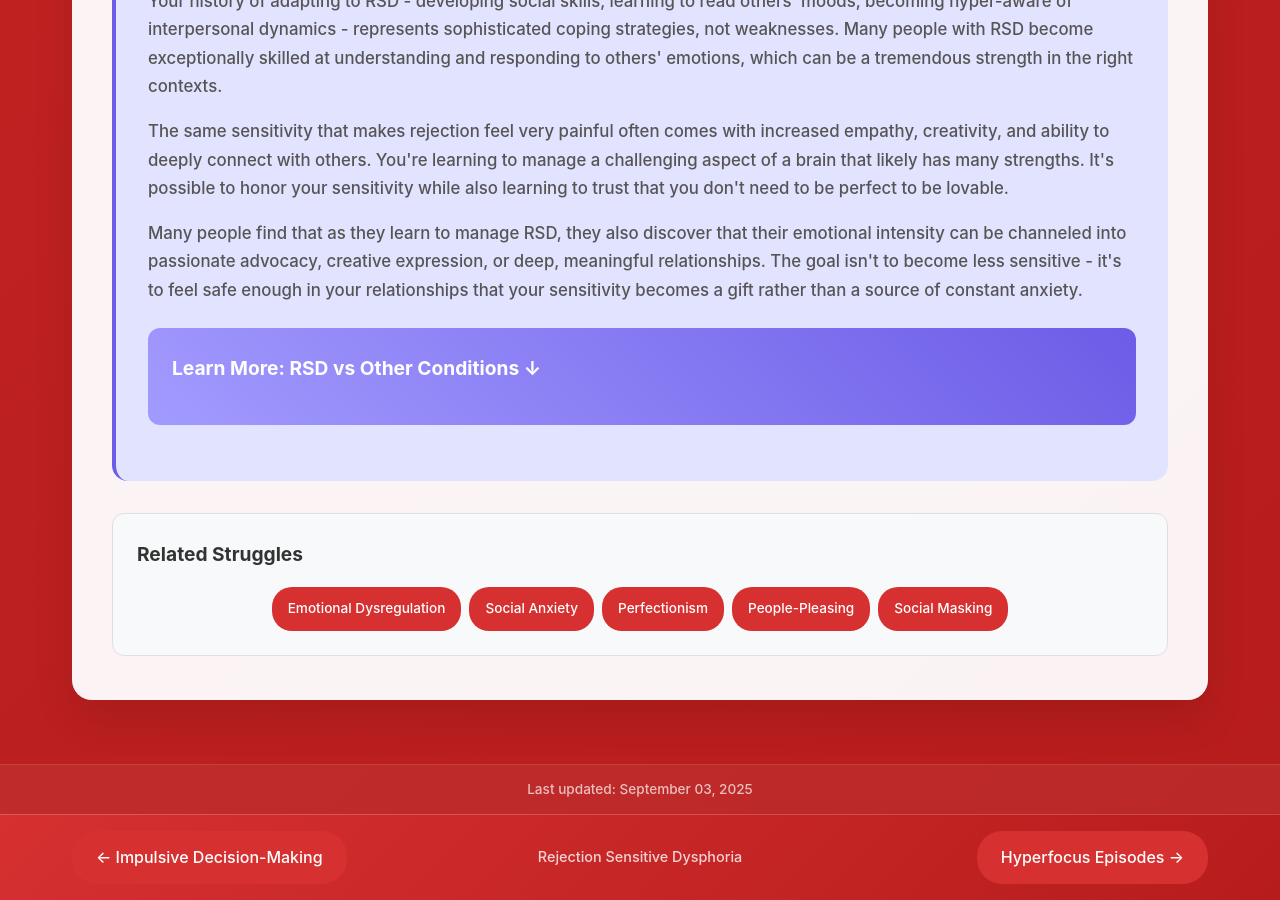
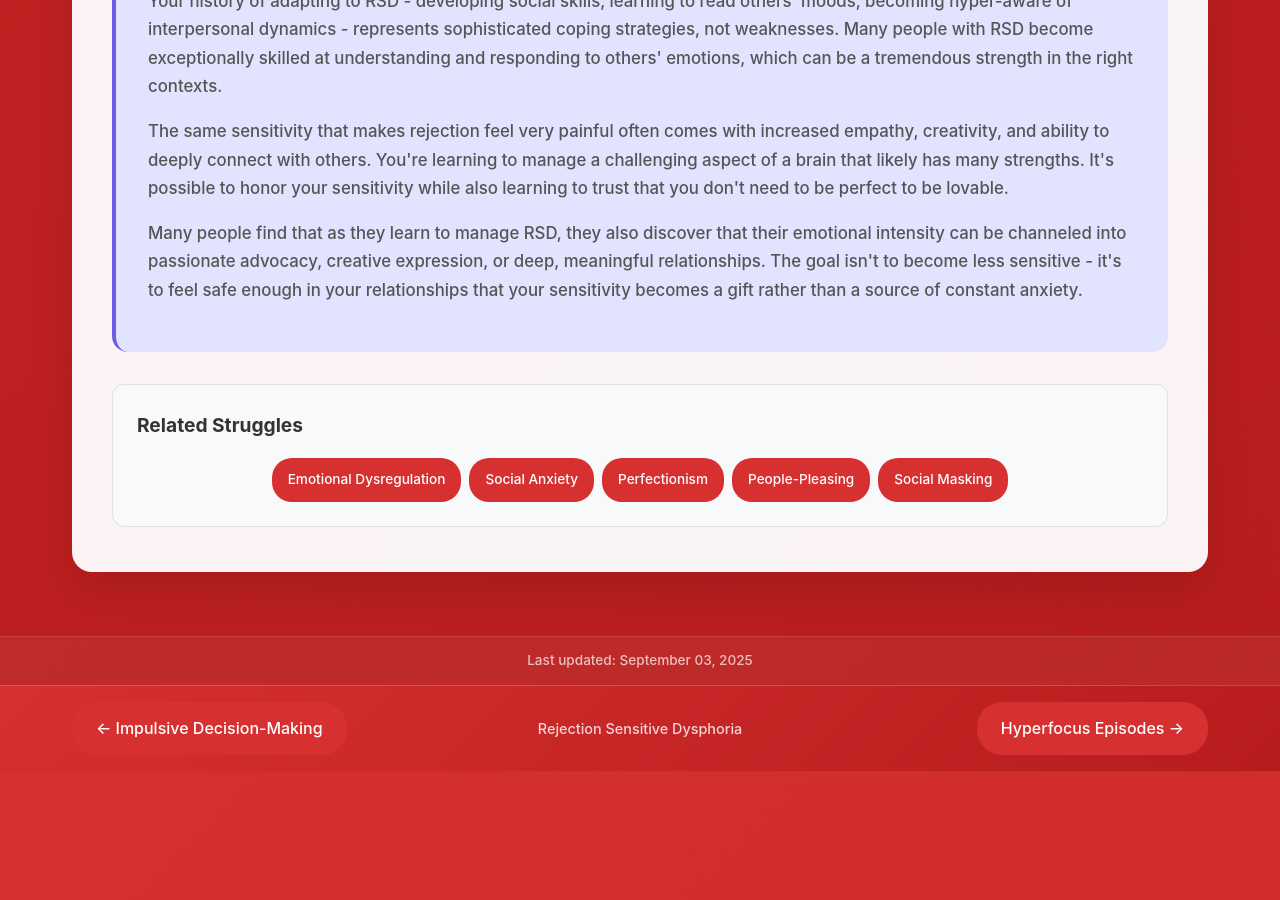
Before and after one commit to neurodivergent-survival-guide/neurodivergent-survival-guide, a Jekyll site: the page built from struggles/rejection-sensitive-dysphoria.html, in a window 1280 px wide and 900 px high, scrolled down 6138 px. Built offline with Jekyll 4.4.1, drawn with Linux system fonts in a browser that asks for light colours; after the commit the page ends 6909 px from its top, so only the background shows below that.

Commit message:
Update rejection-sensitive-dysphoria.html

```diff
--- a/struggles/rejection-sensitive-dysphoria.html
+++ b/struggles/rejection-sensitive-dysphoria.html
@@ -172,17 +172,6 @@ search_terms: ["people think I'm rude", "always saying sorry", "afraid people wi
         <p>The same sensitivity that makes rejection feel very painful often comes with increased empathy, creativity, and ability to deeply connect with others. You're learning to manage a challenging aspect of a brain that likely has many strengths. It's possible to honor your sensitivity while also learning to trust that you don't need to be perfect to be lovable.</p>
 
         <p>Many people find that as they learn to manage RSD, they also discover that their emotional intensity can be channeled into passionate advocacy, creative expression, or deep, meaningful relationships. The goal isn't to become less sensitive - it's to feel safe enough in your relationships that your sensitivity becomes a gift rather than a source of constant anxiety.</p>
-
-        <div class="learn-more" onclick="toggleLearnMore(this)">
-            <h3>Learn More: RSD vs Other Conditions ↓</h3>
-            <div class="learn-more-content">
-                <p>While RSD is most commonly discussed in relation to <a class="jargon">ADHD<span class="tooltip">Attention Deficit Hyperactivity Disorder - a neurodevelopmental condition affecting attention, impulse control, and activity levels</span></a>, similar patterns can occur with other conditions. People with <a class="jargon">autism<span class="tooltip">A neurodevelopmental condition involving differences in social communication and sensory processing</span></a> may experience rejection sensitivity around being misunderstood or having their communication style criticized. Those with <a class="jargon">borderline personality disorder<span class="tooltip">A mental health condition involving intense emotions and unstable relationships</span></a> often experience fear of abandonment that can look similar to RSD but has different underlying mechanisms.</p>
-
-                <p>The key difference with ADHD-related RSD is that it's specifically tied to <a class="jargon">dopamine dysregulation<span class="tooltip">Imbalanced dopamine activity that affects emotional stability and social reward processing</span></a> and <a class="jargon">executive function<span class="tooltip">Mental skills including working memory, flexible thinking, and self-control</span></a> differences. This is why <a class="jargon">stimulant medications<span class="tooltip">ADHD medications that increase dopamine and norepinephrine availability in the brain</span></a> often help with RSD - they address the underlying neurochemical differences that make rejection feel so overwhelming.</p>
-
-                <p>Understanding which condition is driving your <a class="jargon">rejection sensitivity<span class="tooltip">Heightened emotional response to perceived or real criticism or social threats</span></a> can help guide treatment approaches. ADHD-related RSD often responds well to medication and <a class="jargon">executive function<span class="tooltip">Mental skills including working memory, flexible thinking, and self-control</span></a> support, while RSD from other causes might need different therapeutic approaches.</p>
-            </div>
-        </div>
     </div>
 
     <div class="related-struggles">
```
